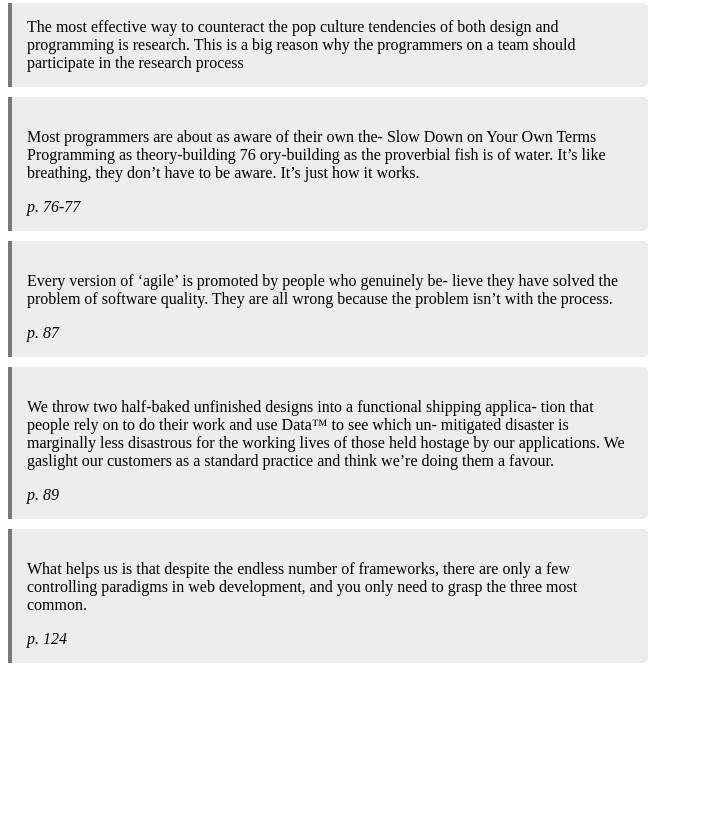
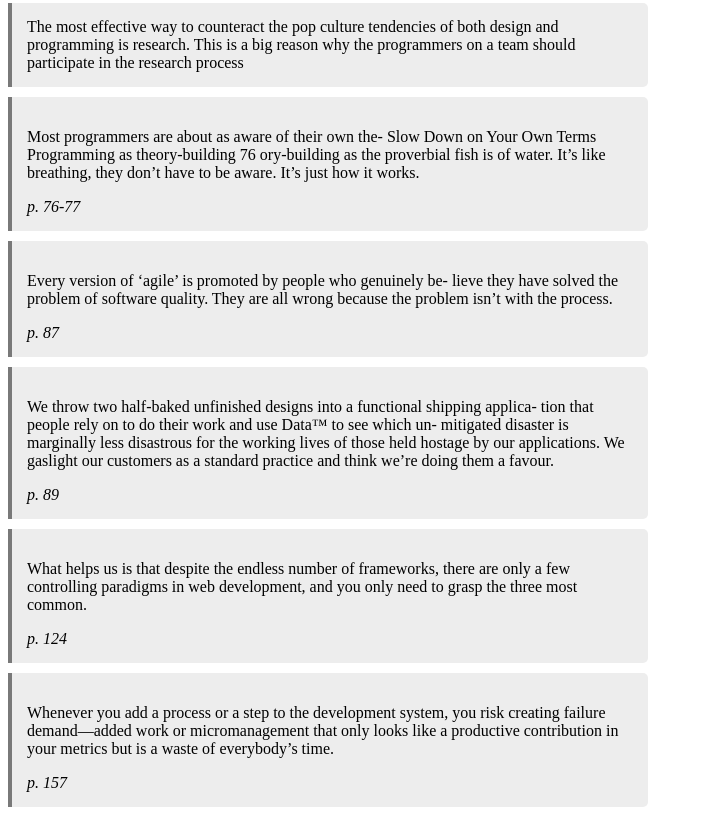
Before and after one commit to blackwolf12333/blackwolf12333.github.io, a plain HTML site: page blogs/02.html in a window 1280 px wide. Shown: the part 734-1551 px from the top of the page, without its empty margins (0-703 px from the left). Before the commit the page ends 1407 px from the top, so only its background shows below. Drawn offline with Linux system fonts and the light colour scheme.

Commit message:
Add another quote to blog 2

```diff
--- a/blogs/02.html
+++ b/blogs/02.html
@@ -60,6 +60,10 @@ standard practice and think we’re doing them a favour.</p><cite>p. 89</cite></
 			<blockquote><p>What helps us is that despite the endless number of frameworks,
 there are only a few controlling paradigms in web development, and
 you only need to grasp the three most common.</p><cite>p. 124</cite></blockquote>
+			<blockquote><p>Whenever you add a process or a step to the development system, you
+risk creating failure demand—added work or micromanagement that
+only looks like a productive contribution in your metrics but is a waste
+of everybody’s time.</p><cite>p. 157</cite></blockquote>
 
 		</article>
 	</body>
```
